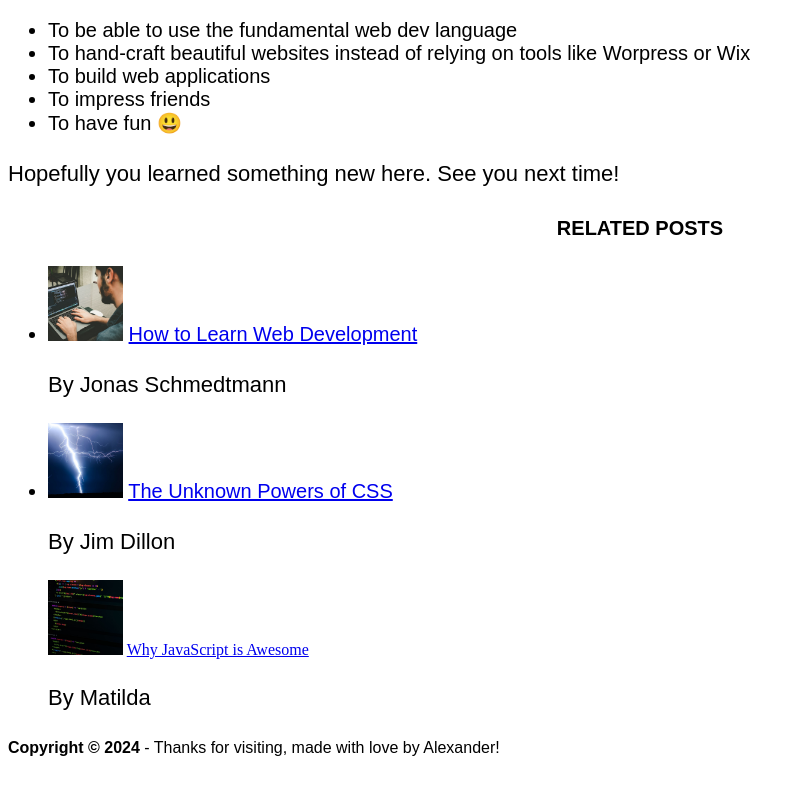
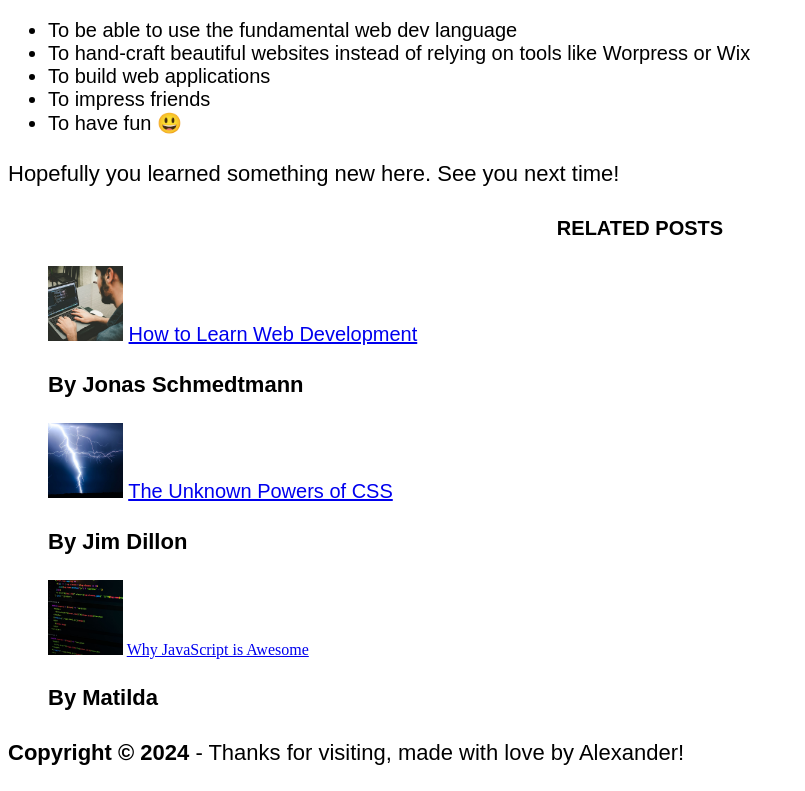
Before and after one commit to Rednaxela-Code/HTML, a plain HTML site: page 03-CSS-Fundamentals/index.html in a window 1280 px wide. Shown: the part 1252-2043 px from the top of the page, without its empty margins (0-805 px from the left). Drawn offline with Linux system fonts and the light colour scheme.

Commit message:
Introduction to CSS Classes and ID's

```diff
--- a/03-CSS-Fundamentals/index.html
+++ b/03-CSS-Fundamentals/index.html
@@ -27,7 +27,8 @@
           width="50"
           height="50"
         />
-        <p>Posted by <strong>Laura Jones</strong> on Monday, June 21st 2027</p>
+
+        <p class="author">Posted by <strong>Laura Jones</strong> on Monday, June 21st 2027</p>
 
         <img
           src="img/post-img.jpg"
@@ -100,7 +101,7 @@
 
     <aside>
       <h4>Related posts</h4>
-      <ul>
+      <ul class="related">
         <li>
           <img
             src="img/related-1.jpg"
@@ -109,7 +110,7 @@
             height="75"
           />
           <a href="#">How to Learn Web Development</a>
-          <p>By Jonas Schmedtmann</p>
+          <p class="related-author">By Jonas Schmedtmann</p>
         </li>
         <li>
         <img
@@ -119,7 +120,7 @@
           height="75"
         />
         <a href="#">The Unknown Powers of CSS</a>
-        <p>By Jim Dillon</p>
+        <p class="related-author">By Jim Dillon</p>
       </li>
       <img
         src="img/related-3.jpg"
@@ -128,12 +129,12 @@
         height="75"
       />
       <a href="#">Why JavaScript is Awesome</a>
-      <p>By Matilda</p>
+      <p class="related-author">By Matilda</p>
     </li>
       </ul>
     </aside>
 
-    <footer>
+    <footer class="copyright">
       <p>
         <strong>Copyright &copy; 2024</strong> - Thanks for visiting, made with
         love by Alexander!
--- a/03-CSS-Fundamentals/style.css
+++ b/03-CSS-Fundamentals/style.css
@@ -36,10 +36,28 @@ li {
   font-size: 20px;
 }
 
-footer p {
+/* footer p {
   font-size: 16px;
+} */
+
+/* article header p {
+  font-style: italic;
+} */
+
+.author {
+  font-style: italic;
+  font-size: 18;
 }
 
-article header p {
-  font-style: italic;
+.related-author {
+  font-size: 18;
+  font-weight: bold;
 }
+
+.related {
+  list-style: none;
+}
+
+.copyright {
+  font-size: 16;
+}
```
